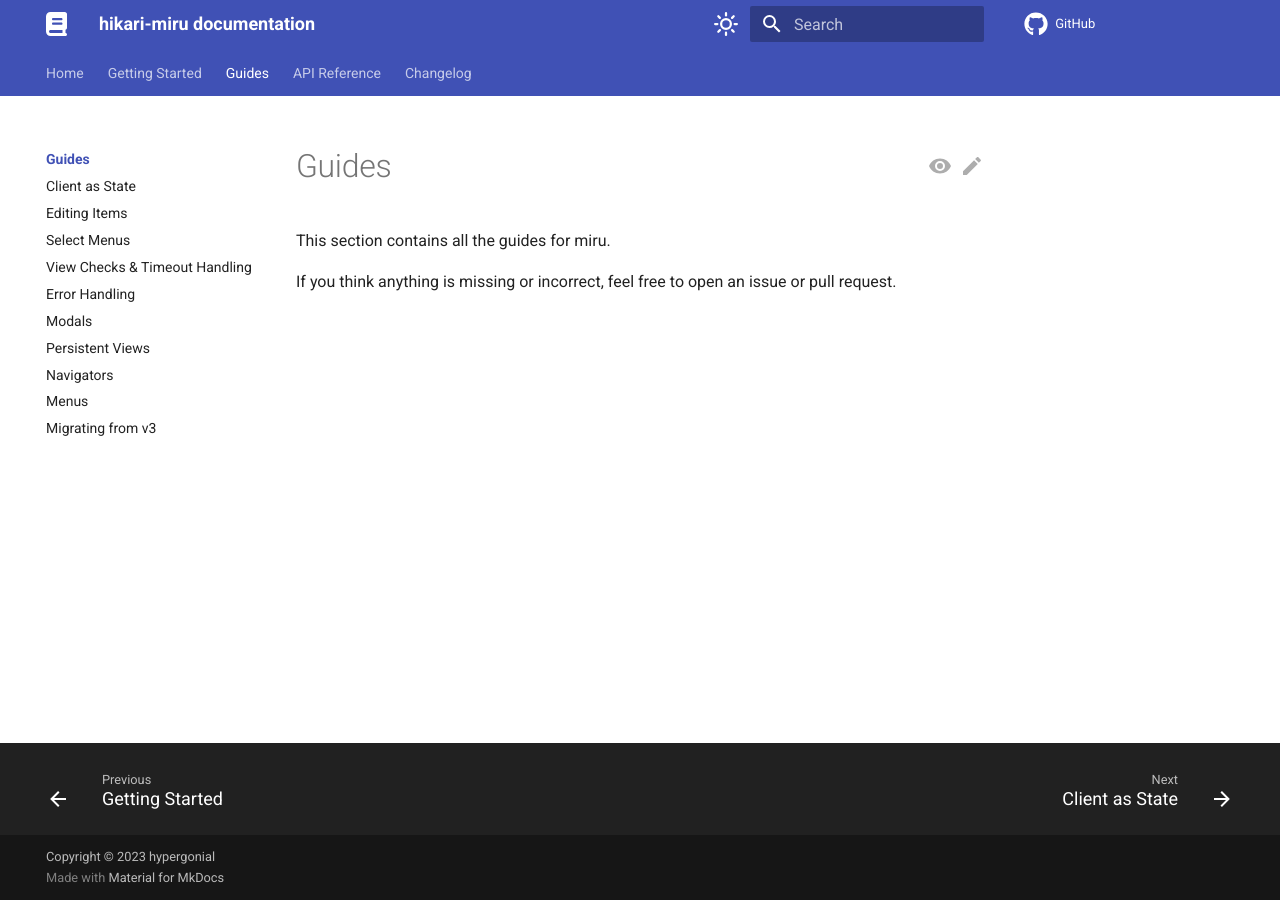
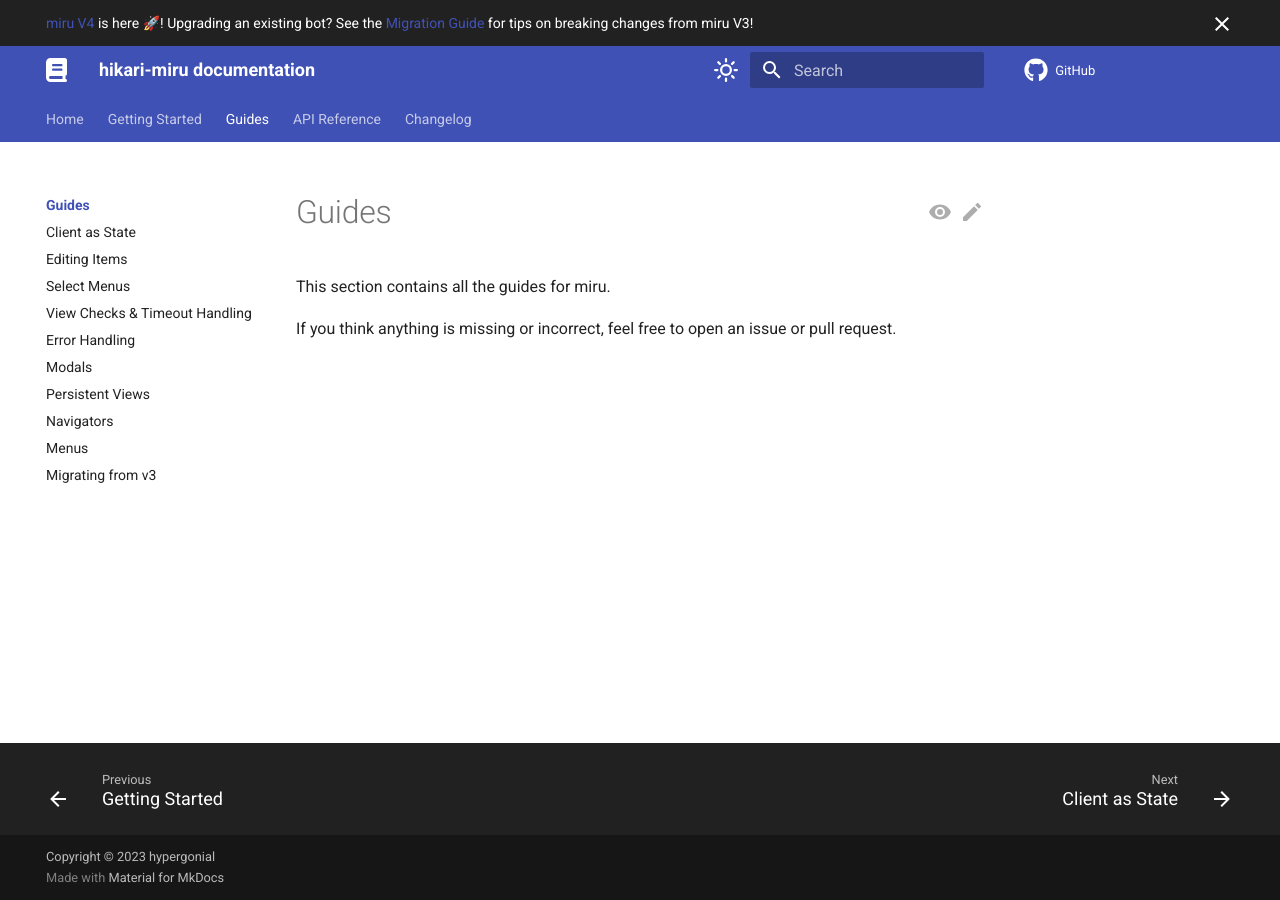
Before and after one commit to hypergonial/hikari-miru, an MkDocs documentation site: the page built from docs/guides/index.md, in a window 1280 px wide. Built offline with MkDocs 1.6.1 and Material for MkDocs 9.7.7, drawn with Linux system fonts in a browser that asks for light colours; plug-ins that fetch from the network failed and are left out; comment, search, counter and statistics services are not loaded.

Commit message:
Add announcement bar

```diff
--- /dev/null
+++ b/docs/theme/announce.html
@@ -0,0 +1,3 @@
+<a href="https://miru.hypergonial.com/changelogs/v4/#v400">miru V4</a> is here 🚀! Upgrading an existing bot? See the <a
+    href="https://miru.hypergonial.com/guides/migrating_from_v3/">Migration Guide</a> for tips on breaking changes from
+miru V3!
--- /dev/null
+++ b/docs/theme/main.html
@@ -0,0 +1,6 @@
+{% extends "base.html" %}
+<!-- start announce block -->
+{% block announce %}
+{% include 'announce.html' ignore missing %}
+{% endblock %}
+<!-- end announce block -->
--- a/mkdocs.yml
+++ b/mkdocs.yml
@@ -6,6 +6,7 @@
 edit_uri: edit/main/docs/
 theme:
   name: material
+  custom_dir: 'docs/theme'
   font:
     code: JetBrains Mono
   icon:
@@ -56,6 +57,7 @@
     - content.action.edit
     - content.tooltips
     - toc.follow
+    - announce.dismiss
 
 
 nav:
```
